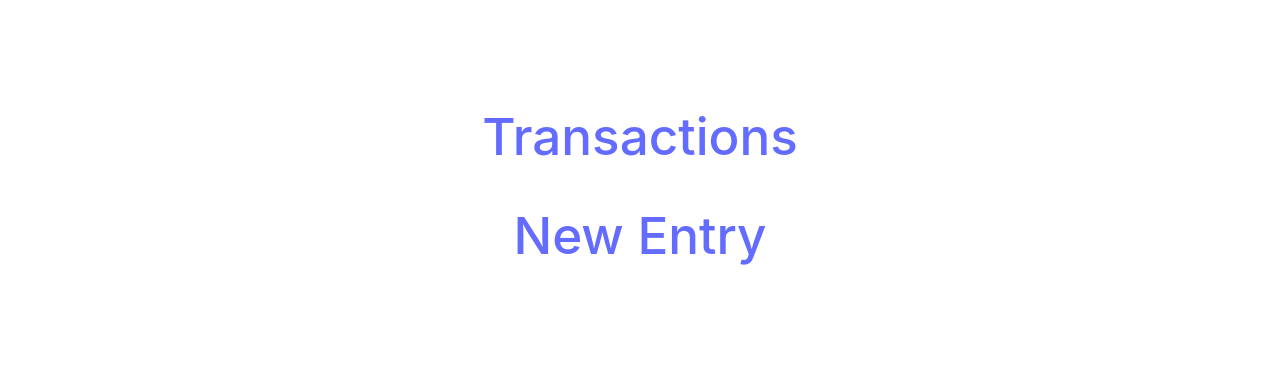
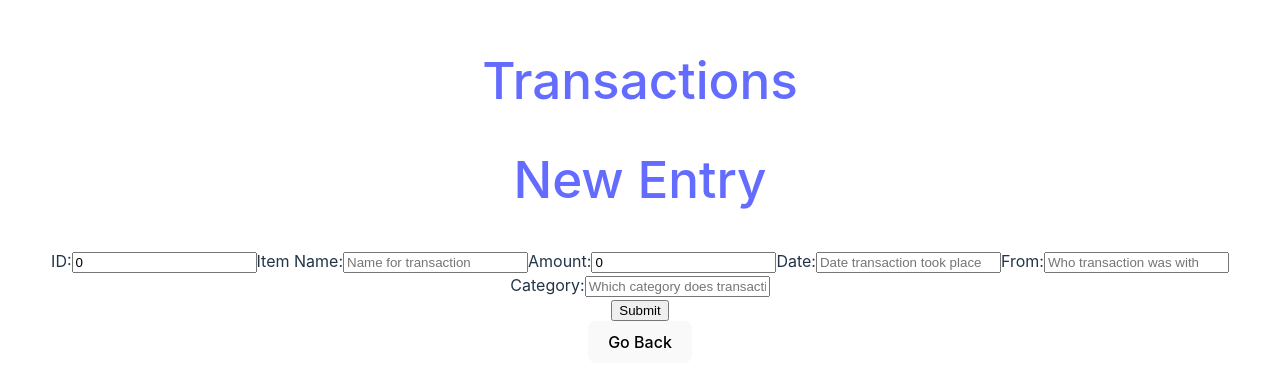
Before and after one commit to anthuarneck/budgtr-front-end, a React (Vite) app: page /transactions/1/edit in a window 1280 px wide. Shown: the part 214-600 px from the top of the page. Built offline with nearby package versions, Linux system fonts and the light colour scheme; no server answers.

Commit message:
Completes edit form component, along with Edit page and updates routes.

```diff
--- a/src/App.jsx
+++ b/src/App.jsx
@@ -6,6 +6,7 @@ import Home from "./pages/Home";
 import Index from "./pages/Index";
 import New from "./pages/New";
 import Show from "./pages/Show";
+import Edit from "./pages/Edit";
 
 function App() {
   return (
@@ -18,6 +19,7 @@ function App() {
             <Route path="/transactions" element={<Index />} />
             <Route path="/transactions/new" element={<New />} />
             <Route path="/transactions/:index" element={<Show />} />
+            <Route path="/transactions/:index/edit" element={<Edit />} />
           </Routes>
         </main>
       </Router>
--- a/src/components/EditForm.jsx
+++ b/src/components/EditForm.jsx
@@ -1,11 +1,118 @@
-import React from 'react';
+import React from "react";
+import { useState, useEffect } from "react";
+import { useParams, Link, useNavigate } from "react-router-dom";
+const API = import.meta.env.VITE_BASE_API;
 
 const EditForm = () => {
-    return (
-        <div>
+  let { index } = useParams();
+  const [transaction, setTransaction] = useState({
+    id: 0,
+    item_name: "",
+    amount: 0,
+    date: "",
+    from: "",
+    category: "",
+  });
 
-        </div>
-    );
-}
+  const navigate = useNavigate();
+  const handleTextChange = (event) => {
+    setTransaction({ ...transaction, [event.target.id]: event.target.value });
+  };
+
+  useEffect(() => {
+    fetch(`${API}/transactions/${index}`)
+      .then((response) => response.json())
+      .then((transaction) => {
+        setTransaction(transaction);
+      });
+  }, []);
+
+  const updateTransaction = () => {
+    const options = {
+      method: "PUT",
+      body: JSON.stringify(transaction),
+      headers: {
+        "Content-type": "application/json",
+      },
+    };
+
+    fetch(`${API}/transactions/${index}`, options)
+      .then(() => {
+        alert(`${transaction.item_name} has been updated!`);
+        navigate(`/transactions/${index}`);
+      })
+      .catch((error) => {
+        console.error(error);
+      });
+  };
+
+  const handleSubmit = (event) => {
+    event.preventDefault();
+    updateTransaction();
+  };
+
+  return (
+    <div className="Edit">
+      <form onSubmit={handleSubmit}>
+        <label htmlFor="id">ID:</label>
+        <input
+          id="id"
+          value={transaction.id}
+          type="number"
+          onChange={handleTextChange}
+          placeholder="Unique ID"
+          required
+        />
+        <label htmlFor="item_name">Item Name:</label>
+        <input
+          id="item_name"
+          value={transaction.item_name}
+          type="text"
+          onChange={handleTextChange}
+          placeholder="Name for transaction"
+          required
+        />
+        <label htmlFor="amount">Amount:</label>
+        <input
+          id="amount"
+          value={transaction.amount}
+          type="number"
+          onChange={handleTextChange}
+          placeholder="Enter dollar amount"
+          required
+        />
+        <label htmlFor="date">Date:</label>
+        <input
+          id="date"
+          value={transaction.date}
+          type="text"
+          onChange={handleTextChange}
+          placeholder="Date transaction took place"
+        />
+        <label htmlFor="from">From:</label>
+        <input
+          id="from"
+          value={transaction.from}
+          type="text"
+          onChange={handleTextChange}
+          placeholder="Who transaction was with"
+        />
+        <label htmlFor="category">Category:</label>
+        <input
+          id="category"
+          value={transaction.category}
+          type="text"
+          onChange={handleTextChange}
+          placeholder="Which category does transaction fall into"
+        />
+        <br />
+        <input type="submit" />
+      </form>
+      <Link to={`/transactions/${index}`}>
+        <button>Go Back</button>
+      </Link>
+    </div>
+  );
+};
 
 export default EditForm;
--- a/src/pages/Edit.jsx
+++ b/src/pages/Edit.jsx
@@ -1,9 +1,10 @@
 import React from 'react';
+import EditForm from '../components/EditForm';
 
 const Edit = () => {
     return (
-        <div>
-
+        <div className='New Edit'>
+            <EditForm />
         </div>
     );
 }
```
